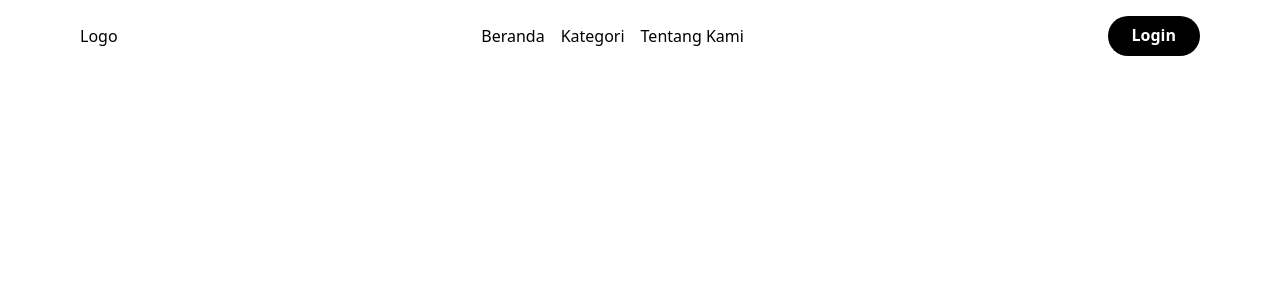
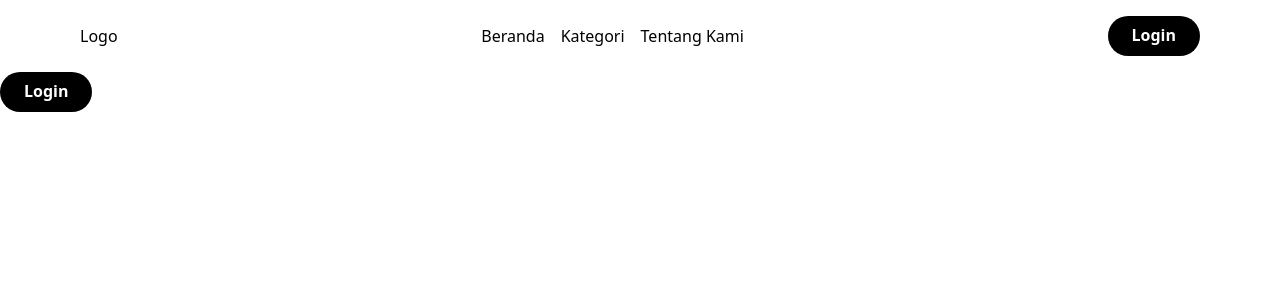
Before and after one commit to irfan44/literanian, a React (Create React App) app: page /login in a window 1280 px wide. Shown: the top 300 px of the page. Built offline with nearby package versions, Linux system fonts and the light colour scheme.

Commit message:
feat: add basic login page

```diff
--- /dev/null
+++ b/src/pages/Login/index.tsx
@@ -0,0 +1,11 @@
+import { Button } from "@chakra-ui/react";
+
+const Login = () => {
+  return (
+    <>
+      <Button>Login</Button>
+    </>
+  );
+};
+
+export default Login;
--- a/src/routes/index.tsx
+++ b/src/routes/index.tsx
@@ -1,10 +1,12 @@
 import Home from "pages/Home";
+import Login from "pages/Login";
 import { Route, Routes } from "react-router-dom";
 
 const AppRouter = () => {
   return (
     <Routes>
       <Route path="/" element={<Home />} />
+      <Route path="/login" element={<Login />} />
     </Routes>
   );
 };
```
